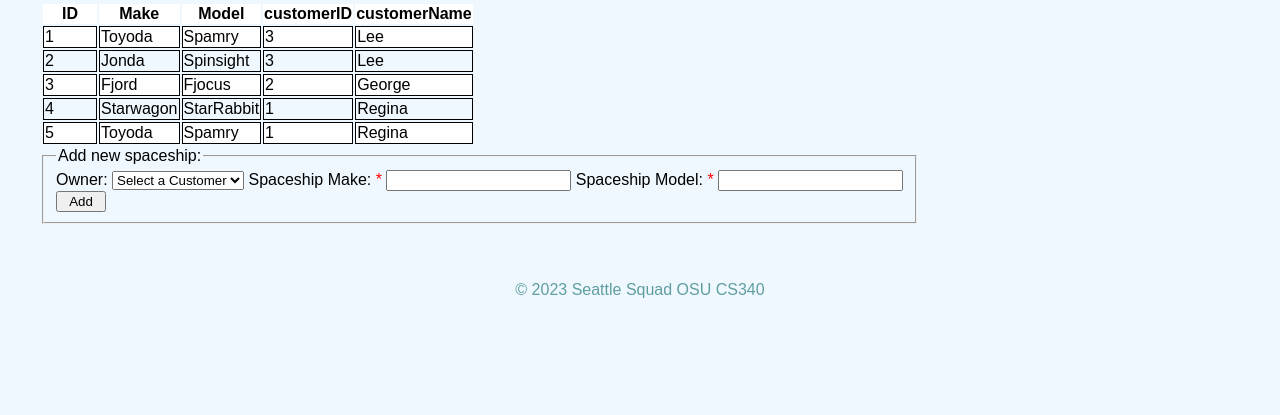
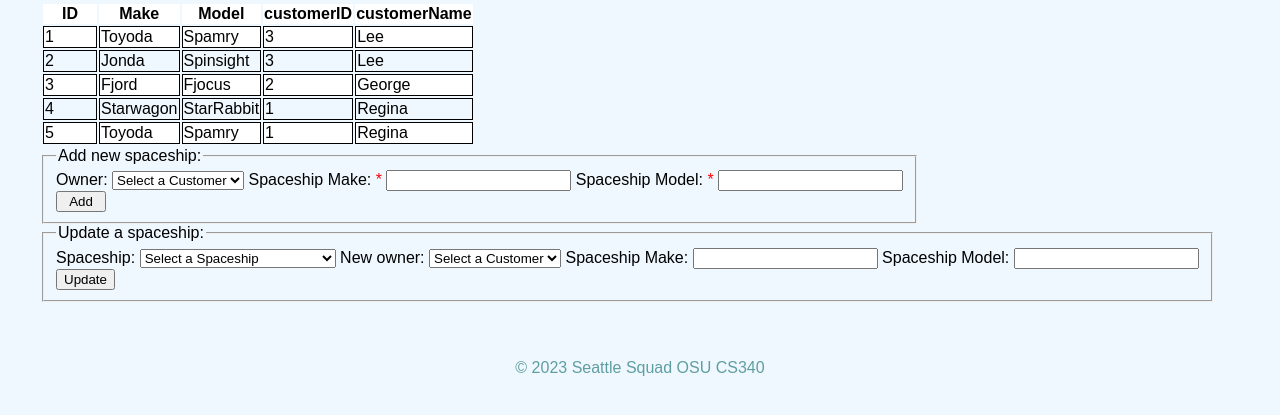
Before and after one commit to gullot/YNSRC, a Node server app: page /view_spaceships in a window 1280 px wide. Shown: the part 173-588 px from the top of the page. Run offline with Node 20, Linux system fonts and the light colour scheme; data comes from the database, SQL or seed files in the repository; data that the repository does not hold is empty; some libraries are stand-ins or nearby versions.

Commit message:
removing update from invoices and moving to spaceships. Partially working.

```diff
--- a/app.js
+++ b/app.js
@@ -5,7 +5,7 @@ var app = express();            // We need to instantiate an express object to i
 app.use(express.json())
 app.use(express.urlencoded({ extended: true }))
 app.use(express.static('public'))
-PORT = 61288;                 // Set a port number at the top so it's easy to change in the future
+PORT = 61289;                 // Set a port number at the top so it's easy to change in the future
 
 // handlebars stuff
 const { engine } = require('express-handlebars');
@@ -282,6 +282,36 @@ app.put('/put-customer-ajax', function (req, res, next) {
     })
 });
 
+// route to update a spaceship
+app.put('/put-spaceship-ajax', function (req, res, next) {
+    let data = req.body;
+    let spaceshipIDValue = data.spaceshipID;
+    let newOwner = data.newOwner;
+    let newMake = data.newMake;
+    let newModel = data.newModel;
+    // query updating the spaceship information
+    let queryUpdateSpaceship = `UPDATE Spaceships SET customerID = '${newOwner}', spaceshipMake = '${newMake}', spaceshipModel = '${newModel}' WHERE spaceshipID = '${spaceshipIDValue}'`;
+    db.pool.query(queryUpdateSpaceship, function (error, rows, fields) {
+        if (error) {
+            console.log(error);
+            res.sendStatus(400);
+        }
+        else {
+            queryCustomerName = `SELECT customerName FROM Customers WHERE customerID = '${newOwner}'`;
+            db.pool.query(queryCustomerName, function (error, rows, fields){
+                if (error){
+                    console.log(error);
+                    res.sendStatus(400);
+                }
+                else{
+                    res.send(rows);
+                }
+            })
+            }
+
+        })
+    });
+
 // route for adding an invoice
 app.post('/add-invoice-ajax', function (req, res) {
     let data = req.body;
@@ -381,27 +411,31 @@ app.post('/add-invoicedetail-ajax', function (req, res) {
     })
 })
 
-// route to update an invoice
+/*// route to update an invoice
 app.put('/put-invoice-ajax', function(req, res, next) {
+    console.log("YYYYYYYYYYYYYYYYYY");
     let data = req.body;
     let invoiceIDValue = data.invoiceIDValue;
     let repairServices = data.repairServices;
     let cost = data.cost
+    //is updating the cost of all repairs associated to the invoiceID
     let queryUpdateInvoice = `UPDATE Invoices SET cost = '${cost}' WHERE invoiceID = '${invoiceIDValue}'`;
-    db.pool.query(queryUpdateTelephone, function (error, rows, fields) {
+    db.pool.query(queryUpdateInvoice, function (error, rows, fields) {
         if (error) {
             console.log(error);
             res.sendStatus(400);
         }
         else {
-            let queryFindInvoiceDetails = `SELECT repairName FROM RepairTypes WHERE repair ID = (SELECT repairID FROM InvoiceDetails WHERE invoiceID = '${invoiceIDValue}')`
+            console.log("success query 1");
+            let queryFindInvoiceDetails = `SELECT repairName FROM RepairTypes WHERE repairID = (SELECT repairID FROM InvoiceDetails WHERE invoiceID = '${invoiceIDValue}')`;
             db.pool.query(queryFindInvoiceDetails, function (error, rows, fields) {
                 if (error) {
                     console.log(error);
                     res.sendStatus(400);
                 }
                 else {
-                    let queryResetInvoiceDetails = `DELETE FROM InvoiceDetails WHERE invoiceID = '${invoiceIDValue}'`
+                    console.log("success query 2");
+                    let queryResetInvoiceDetails = `DELETE FROM InvoiceDetails WHERE invoiceID = '${invoiceIDValue}'`;
                     for (var i = 0; repairServices[i]; i++) {
 
                         for (var j = 0; rows[j], j++;) {
@@ -418,7 +452,7 @@ app.put('/put-invoice-ajax', function(req, res, next) {
         }
     }
     )
-})
+})*/
 
 /*
     LISTENER
--- a/public/js/add_spaceship.js
+++ b/public/js/add_spaceship.js
@@ -25,9 +25,6 @@ addSpaceshipForm.addEventListener("submit", function (e) {
         spaceshipMake: makeValue,
         spaceshipModel: modelValue
     };
-
-    //console.log(data.owner);
-    //console.log(data.spaceshipMake);
 
     // Setup our AJAX request
     var xhttp = new XMLHttpRequest();
--- /dev/null
+++ b/public/js/populate_make_model.js
@@ -0,0 +1,11 @@
+// event listener to pre-populate the make and model based on the selection of the spaceshipID
+let newMake = document.getElementById("input-make-update");
+let newModel = document.getElementById("input-model-update");
+let inputSpaceshipID = document.getElementById("input-spaceship-update");
+
+inputSpaceshipID.addEventListener("input", function(){
+    let selectedSpaceship = inputSpaceshipID.options[inputSpaceshipID.selectedIndex];
+
+    newMake.value = selectedSpaceship.textContent.split(" ")[0];
+    newModel.value = selectedSpaceship.textContent.split(" ")[1];
+})
--- /dev/null
+++ b/public/js/update_spaceship.js
@@ -0,0 +1,76 @@
+// the below form is adapted from the CS340 node js starter app
+
+let updateSpaceshipForm = document.getElementById('update-spaceship-form-ajax');
+
+updateSpaceshipForm.addEventListener("submit", function (e) {
+
+    e.preventDefault();
+
+    let inputSpaceshipID = document.getElementById("input-spaceship-update");
+    let inputNewOwnerID = document.getElementById("input-owner-update");
+    let inputNewMake = document.getElementById("input-make-update");
+    let inputNewModel = document.getElementById("input-model-update");
+
+    //inputSpaceshipID.addEventListener("change", function(){
+    //    inputNewMake.value = inputSpaceshipID.name;
+    //})
+
+    let spaceshipIDValue = inputSpaceshipID.value;
+    let ownerIDValue = inputNewOwnerID.value;
+    let inputNewMakeValue = inputNewMake.value;
+    let inputNewModelValue = inputNewModel.value;
+
+    let data = {
+        spaceshipID: spaceshipIDValue,
+        newOwner: ownerIDValue,
+        newMake: inputNewMakeValue,
+        newModel: inputNewModelValue
+    };
+
+    var xhttp = new XMLHttpRequest();
+    xhttp.open("PUT", "/put-spaceship-ajax", true);
+    xhttp.setRequestHeader("Content-type", "application/json");
+
+    xhttp.onreadystatechange = () => {
+        if (xhttp.readyState == 4 && xhttp.status == 200) {
+
+            updateRow(spaceshipIDValue, ownerIDValue, inputNewMakeValue, inputNewModelValue);
+            //reset fields
+            inputSpaceshipID.value = '';
+            inputNewOwnerID.value = '';
+            inputNewMake.value = '';
+            inputNewModel.value = '';
+
+        }
+        else if (xhttp.readyState == 4 && xhttp.staus != 200) {
+            console.log("There was an error with the input.");
+        }
+    }
+
+    xhttp.send(JSON.stringify(data));
+
+});
+
+function updateRow(spaceshipID, newOwner, newMake, newModel) {
+
+    let table = document.getElementById("spaceship-table");
+
+    for (let i = 0, row; row = table.rows[i]; i++) {
+        if (table.rows[i].getAttribute("data-value") == spaceshipID) {
+
+            let updateRowIndex = table.getElementsByTagName("tr")[i];
+
+            let tdMake = updateRowIndex.getElementsByTagName("td")[1];
+            tdMake.innerHTML = newMake;
+
+            let tdModel = updateRowIndex.getElementsByTagName("td")[2];
+            tdModel.innerHTML = newModel;
+
+            let tdOwner = updateRowIndex.getElementsByTagName("td")[3];
+            tdOwner.innerHTML = newOwner;
+
+            let tdName = updateRowIndex.getElementsByTagName("td")[4];
+            tdName.innerHTML = "uhhh";
+        }
+    }
+};
--- a/views/view_spaceships.hbs
+++ b/views/view_spaceships.hbs
@@ -53,8 +53,36 @@
     </fieldset>
 </form>
 
+<form id="update-spaceship-form-ajax">
+    <fieldset>
+        <legend>Update a spaceship:</legend>
+        <label for="input-spaceship-update">Spaceship:</label>
+        <select name="input-spaceship-update" id="input-spaceship-update">
+            <option value="test">Select a Spaceship</option>
+            {{#each data}}
+            <option value="{{this.ID}}">{{this.Make}} {{this.Model}} of ID:{{this.ID}}</option>
+            {{/each}}
+        </select>
+        <label for="input-owner-update">New owner:</label>
+        <select name="input-owner-update" id="input-owner-update">
+            <option value="test">Select a Customer</option>
+            {{#each customers}}
+            <option value="{{this.customerID}}">{{this.customerName}}</option>
+            {{/each}}
+            <option value="NULL">NULL</option>
+        </select>
+        <label for="input-make-update">Spaceship Make:</label>
+        <input type="text" id="input-make-update" name="input-make-update">
+        <label for="input-model-update">Spaceship Model:</label>
+        <input type="text" id="input-model-update" name="input-model-update"><br>
+        <input type="submit" value="Update">
+    </fieldset>
+</form>
+
 <footer>
     <p>&copy; 2023 Seattle Squad OSU CS340</p>
 </footer>
 
 <script src="./js/add_spaceship.js"></script>
+<script src="./js/update_spaceship.js"></script>
+<script src="./js/populate_make_model.js"></script>
```
Also changed, not shown: public/js/update_invoice.js (+7 -1 lines), views/view_customers.hbs (+1 -11 lines), views/view_invoices.hbs (+6 -3 lines).
